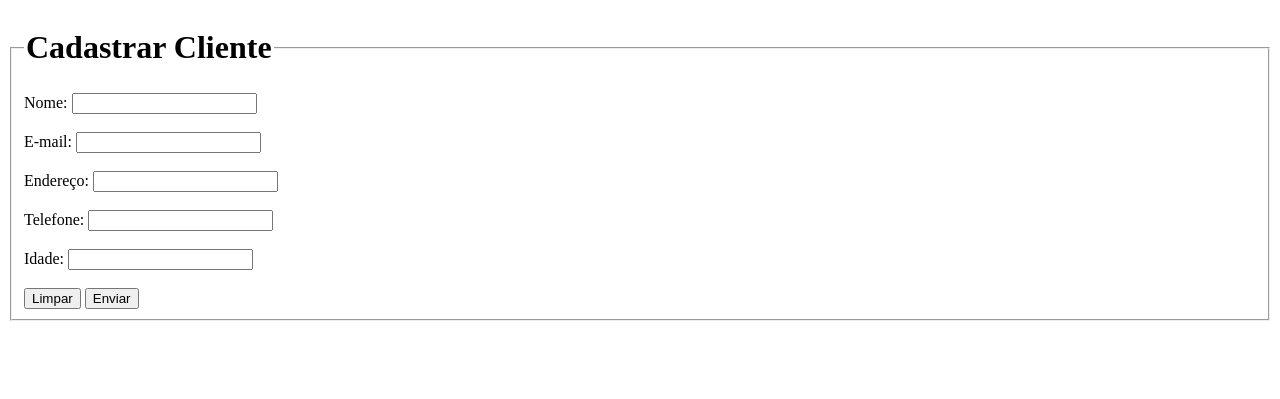
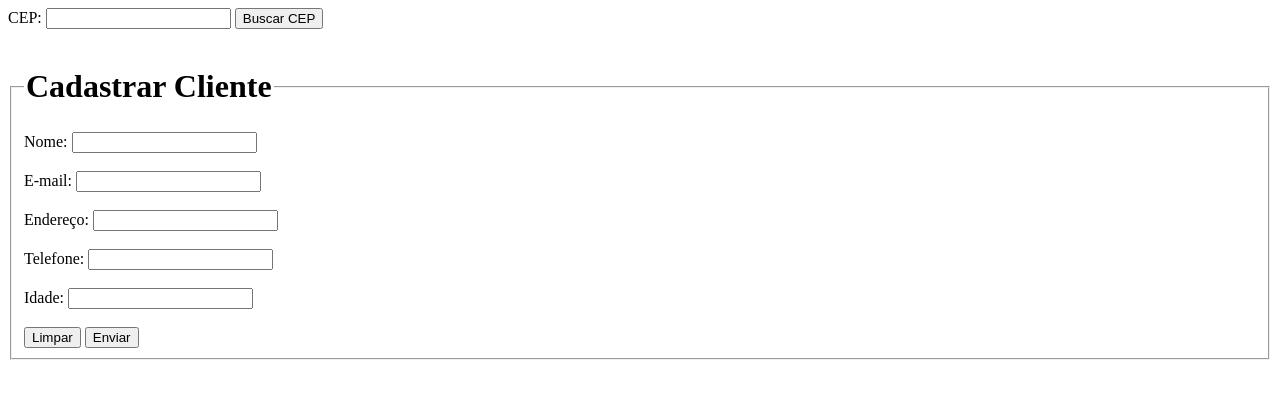
Before and after one commit to projetotatooshop/tatooshop, a Flask app: page / in a window 1280 px wide. Shown: the top 399 px of the page. Run offline with Flask 3, Linux system fonts and the light colour scheme.

Commit message:
Base para cadastro com busca simples de CEP

```diff
--- a/app.py
+++ b/app.py
@@ -1,7 +1,7 @@
-import os
 from flask import Flask, render_template, json, request
 from pprint import pprint
 import mysql.connector as mc
+import buscacep as i
 
 app = Flask(__name__)
 
@@ -11,6 +11,33 @@ mysql = mc.connect(host = 'localhost', user = 'root', password = 'senha123', dat
 @app.route('/')
 def main():
     return render_template('index.html')
+
+
+@app.route('/buscacep', methods=['POST', 'GET'])
+def buscacep():
+    testar = True
+    buscou = True
+    cep = i.endereco(request.form.get('cep'))
+
+    if cep == i.CEPNaoExisteException:
+        testar = False
+        dados = {
+            'rua' : cep,
+            'validar' : testar,
+            'busca' : buscou
+        }
+        print('erro')
+        return render_template('index.html', **dados)
+
+    else:
+        dados = {
+            'rua' : cep,
+            'validar' : testar,
+            'busca' : buscou
+        }
+        return render_template('index.html', **dados)
+
+
 
 @app.route('/cadastrar', methods=['POST', 'GET'])
 def cadastrar():
--- a/templates/index.html
+++ b/templates/index.html
@@ -8,6 +8,17 @@
 <body>
   {% block conteudo %}
 
+  <form method="POST" action="/buscacep" id="acharrua">
+    <label for="cep">CEP:</label>
+    <input type="text" id="cep" name="cep" class="inputs" required>
+    <input type="submit" value="Buscar CEP"><br><br>
+  </form>
+  {% if validar == False and busca == True %}
+    <p>"Cep invalido"</p>
+  {% endif %}
+
+
+
   <form method="POST" action="/cadastrar" id="formulario">
     <fieldset id="field">
       <legend><h1>Cadastrar Cliente</h1></legend>
@@ -17,8 +28,14 @@
       <label for="email">E-mail:</label>
       <input type="email" id="email" name="email" class="inputs" required><br><br>
 
+      {% if validar == True %}
         <label for="end">Endereço:</label>
-    <input type="text" id="endereco" name="end" class="inputs" required><br><br>
+        <input type="text" id="endereco" name="end" value="{{ rua }}" class="inputs" required>
+      {% else %}
+        <label for="end">Endereço:</label>
+        <input type="text" id="endereco" name="end" class="inputs" required>
+      {% endif %}
+      <br><br>
 
       <label for="fone">Telefone:</label>
       <input type="tel" id="telefone" name="fone" class="inputs" required><br><br>
```
Also changed, not shown: buscacep.py (added, +13 -0 lines). Lines whose indentation alone changed are shown as unchanged.
